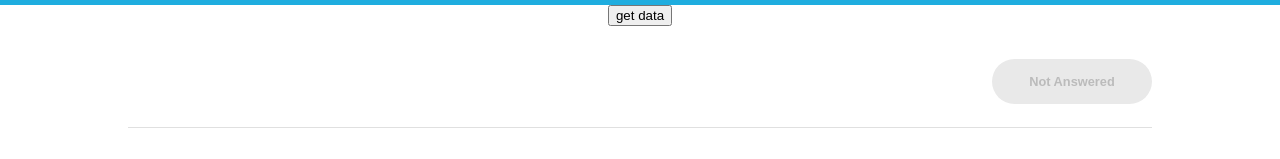
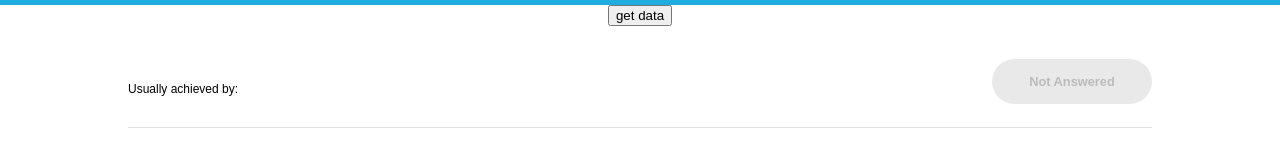
Before and after one commit to sajave/Kinedu, a React (Create React App) app: page / in a window 1280 px wide. Both pictures are taken after a click on the button "Physical". Shown: the part 240-399 px from the top of the page. Built offline with nearby package versions, Linux system fonts and the light colour scheme; the HTML template or start-up script is replaced by a standard one.

Commit message:
fix(client/MilesttonCard): added ageRange props

```diff
--- a/src/components/milestoneCard/MilestoneCard.css
+++ b/src/components/milestoneCard/MilestoneCard.css
@@ -20,11 +20,12 @@
 
 #titleMilestone {
   margin: 0;
-  padding-top: 2%;
+  padding-top: 0.2rem;
   text-align: start;
 }
-
-#descriptionMilestone {
+#ageRangeMilestone {
+  margin: 0;
+  padding-top: 0.7rem;
   text-align: start;
 }
 
--- a/src/components/milestoneCard/MilestoneCard.tsx
+++ b/src/components/milestoneCard/MilestoneCard.tsx
@@ -1,16 +1,29 @@
-import {milestone} from "../../constants/types";
+import {MilestoneCardProps} from "../../constants/types";
 import {MilestoneStateButton} from "../milestoneStateButton/MilestoneStateButton";
 import "./MilestoneCard.css";
 
-export function MilestoneCard(milestone: milestone) {
+export function MilestoneCard({
+  ageRange,
+  id,
+  age,
+  skill_id,
+  master,
+  area_id,
+  title,
+  description,
+  science_fact,
+  source_data,
+  parent_skill_id,
+  media_jpg,
+  media_mp4,
+  answer,
+}: MilestoneCardProps) {
   return (
     <div className='milestoneCardContainer'>
       <div id='textAndButtonContainer'>
         <div id='milestoneTitleAndDescription'>
-          <h4 id='titleMilestone'>{milestone.title}</h4>
-          <h5>
-            <div id='descriptionMilestone'>{milestone.description}</div>
-          </h5>
+          <h4 id='titleMilestone'>{title}</h4>
+          <h5 id='ageRangeMilestone'>Usually achieved by: {ageRange}</h5>
         </div>
         <MilestoneStateButton />
       </div>
--- a/src/components/milestonesList/MilestonesList.tsx
+++ b/src/components/milestonesList/MilestonesList.tsx
@@ -4,17 +4,17 @@ import "./MilestonesList.css";
 
 type Props = {
   milestones: milestone[];
+  ageRange: string;
 };
 
-export function MilestoneListComponent({milestones}: Props) {
-  console.log("milestones props", milestones);
-
+export function MilestoneListComponent({milestones, ageRange}: Props) {
   return (
     <div className='listOfMilestones'>
       {milestones.map((e) => {
         return (
           <div key={e.id}>
             <MilestoneCard
+              ageRange={ageRange}
               id={e.id}
               age={e.age}
               skill_id={e.skill_id}
```
